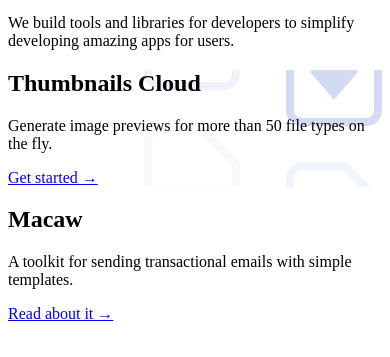
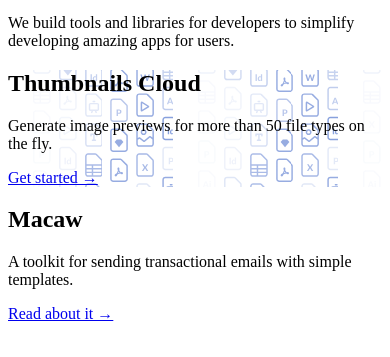
Before and after one commit to flexible-agency/website, a Gatsby site: page / in a window 390 px wide. Shown: the part 173-530 px from the top of the page. Built offline with nearby package versions, Linux system fonts and the light colour scheme; Gatsby itself is replaced by a stand-in of ours.

Commit message:
Fix mobile background.

```diff
--- a/src/pages/index.js
+++ b/src/pages/index.js
@@ -19,9 +19,10 @@
         </p>
 
         <div
-          className="rounded-lg bg-blue-100 bg-contain bg-right bg-no-repeat relative overflow-hidden mb-10"
+          className="rounded-lg bg-blue-100 bg-right bg-no-repeat relative overflow-hidden mb-10"
           style={{
             backgroundImage: `url(${require("../assets/images/cover-thumbnails-cloud.svg")})`,
+            backgroundSize: 'auto 100%'
           }}
         >
           <div className="w-1/2 p-10 md:p-16 relative z-20">
```
